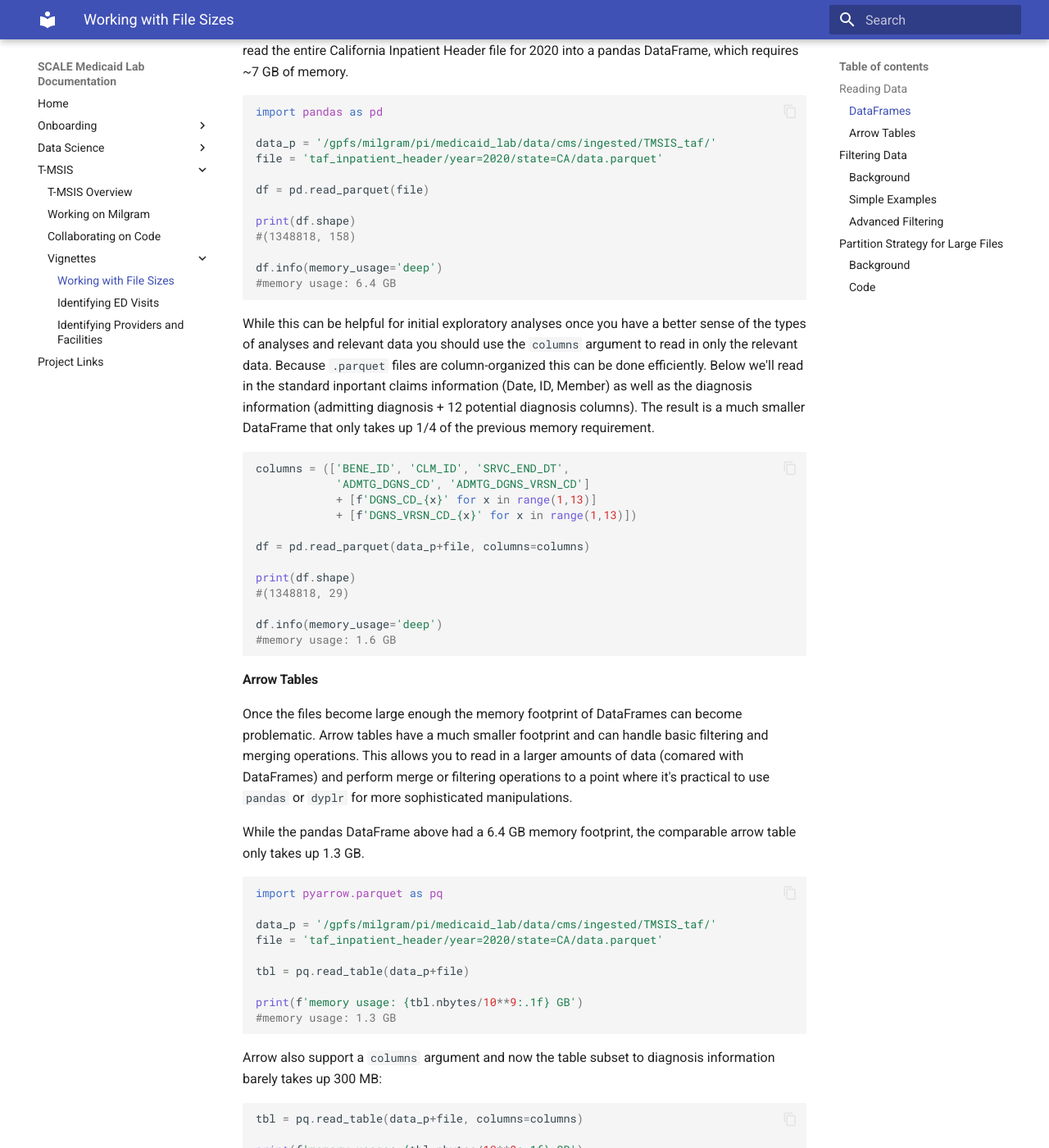
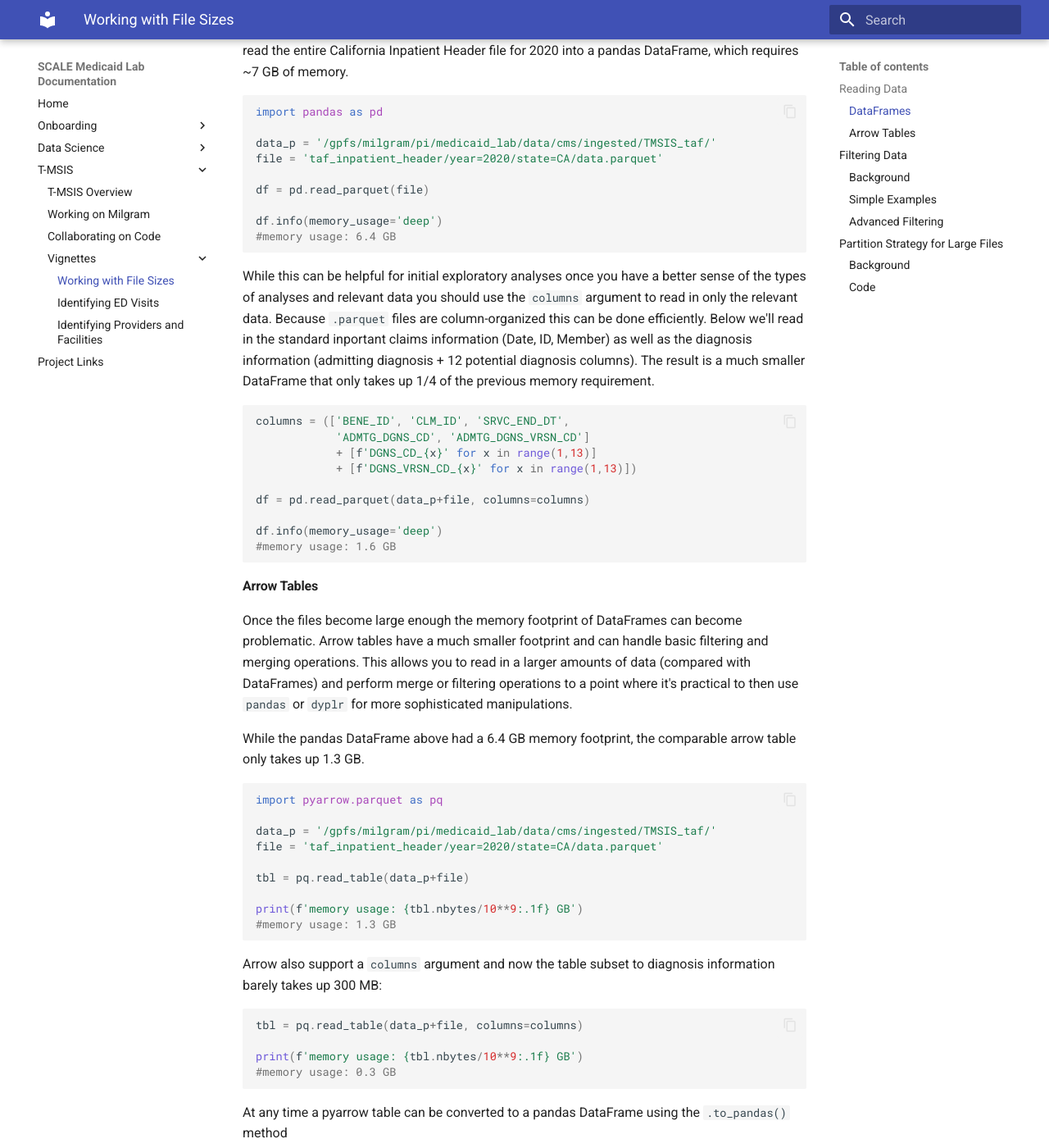
Before and after one commit to Yale-Medicaid/Documentation, an MkDocs documentation site: the page built from docs/tmsis/vignettes/working_with_file_sizes.md, in a window 1280 px wide and 1400 px high, scrolled down 471 px. Shown: the whole window at 82% size. Built offline with MkDocs 1.6.1 and Material for MkDocs 9.7.7, drawn with Linux system fonts in a browser that asks for light colours; some of the changed text lies outside the part shown.

Commit message:
Remove DF Shape

````diff
--- a/docs/tmsis/vignettes/working_with_file_sizes.md
+++ b/docs/tmsis/vignettes/working_with_file_sizes.md
@@ -17,9 +17,6 @@ file = 'taf_inpatient_header/year=2020/state=CA/data.parquet'
 
 df = pd.read_parquet(file)
 
-print(df.shape)
-#(1348818, 158)
-
 df.info(memory_usage='deep')
 #memory usage: 6.4 GB
 ```
@@ -34,15 +31,12 @@ columns = (['BENE_ID', 'CLM_ID', 'SRVC_END_DT',
 
 df = pd.read_parquet(data_p+file, columns=columns)
 
-print(df.shape)
-#(1348818, 29)
-
 df.info(memory_usage='deep')
 #memory usage: 1.6 GB
 ```
 
 #### Arrow Tables
-Once the files become large enough the memory footprint of DataFrames can become problematic. Arrow tables have a much smaller footprint and can handle basic filtering and merging operations. This allows you to read in a larger amounts of data (comared with DataFrames) and perform merge or filtering operations to a point where it's practical to use `pandas` or `dyplr` for more sophisticated manipulations.
+Once the files become large enough the memory footprint of DataFrames can become problematic. Arrow tables have a much smaller footprint and can handle basic filtering and merging operations. This allows you to read in a larger amounts of data (compared with DataFrames) and perform merge or filtering operations to a point where it's practical to then use `pandas` or `dyplr` for more sophisticated manipulations.
 
 While the pandas DataFrame above had a 6.4 GB memory footprint, the comparable arrow table only takes up 1.3 GB.
 
````
Also changed, not shown: other parts of docs/tmsis/vignettes/working_with_file_sizes.md (+6 -5 lines).
